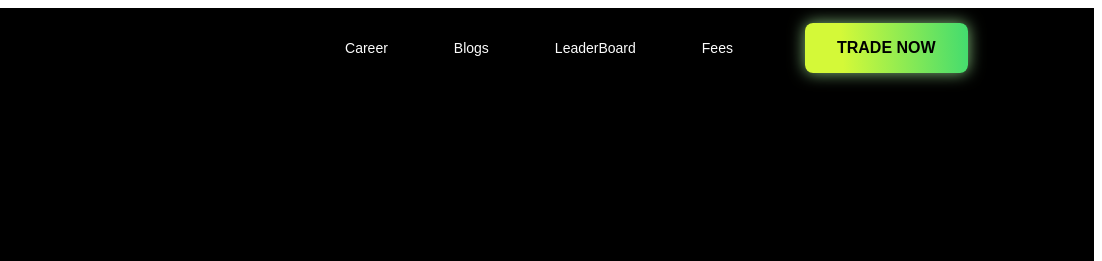
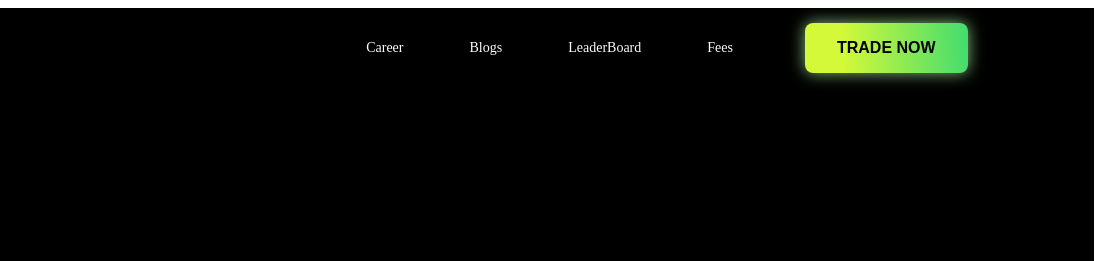
Before and after one commit to shubhamdhiman/density-frontend, a Gatsby site: page / in a window 1280 px wide. Shown: the top 261 px of the page, 178-1280 px from the left. Built offline with nearby package versions, Linux system fonts and the light colour scheme; Gatsby itself is replaced by a stand-in of ours.

Commit message:
final push for styling

```diff
--- a/src/styled/NavigationStyle.js
+++ b/src/styled/NavigationStyle.js
@@ -8,7 +8,6 @@ export const NavigationStyle = styled.div`
     display:flex;
     align-items:center;
     justify-content:center;
-    // padding:0 8rem;
 `
 export const NavInner = styled.div`
     display:flex;
@@ -28,7 +27,6 @@ export const NavLi = styled.li`
     display:flex;
     align-items:center;
     margin:0;
-    font-family: 'Neurial Grotesk', sans-serif;
     color: #FCFCFC;
     font-size: 14px;
     font-style: normal;
```
